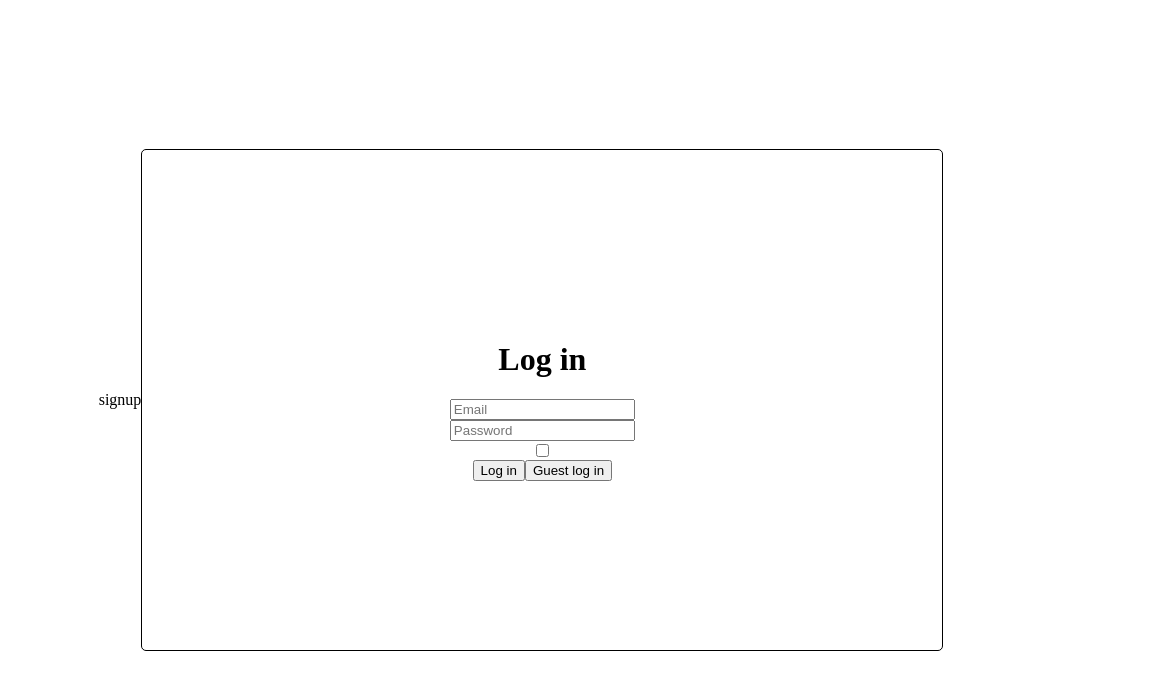
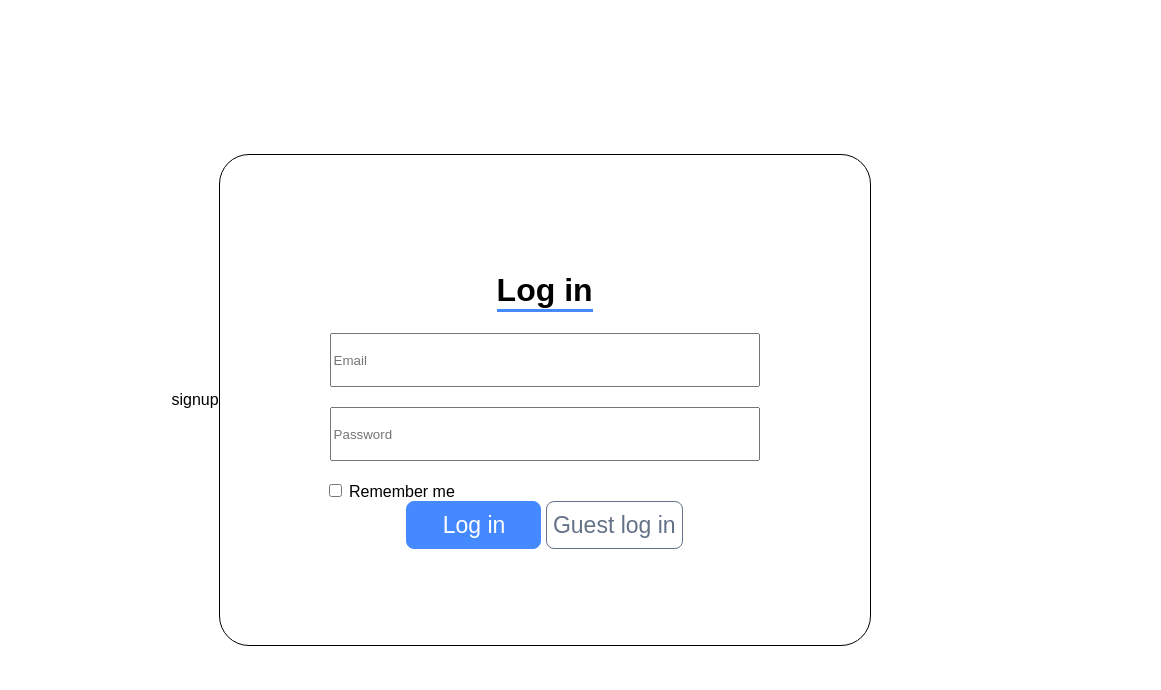
Before and after one commit to artir97/Join, a plain HTML site: page index.html in a window 1280 px wide. Shown: the full height of the page, 119-1280 px from the left. Drawn offline with Linux system fonts and the light colour scheme.

Commit message:
add design to login form

```diff
--- a/index.html
+++ b/index.html
@@ -16,12 +16,15 @@
                     <h1>Log in</h1>
                     <input type="text" placeholder="Email">
                     <input type="text" placeholder="Password">
+                    <div id="remember-div">
                         <input type="checkbox" name="RememberMe" id="remember">
+                        <label for="remember">Remember me</label>
+                    </div>
+
                     <div class="buttons">
                         <button>Log in</button>
                         <button>Guest log in</button>
                     </div>
-
                 </div>
         </div>
     </div>
--- a/style.css
+++ b/style.css
@@ -3,6 +3,7 @@ html{
 }
 body{
     margin: 0;
+    font-family: Arial, Helvetica, sans-serif; /* font ist opensans - arial gerade nur als platzhalter */
 }
 .imagecontainer{
     position: absolute;
@@ -35,11 +36,58 @@ body{
     justify-content: center;
     align-items: center;
     flex-direction: column;
-    height: 500px;
-    width: 800px;
+    height: 490px;
+    width: 650px;
     border: 0.5px solid black;
-    border-radius: 5px;
+    border-radius: 30px;
 }
-.buttons{
-    display: flex;
+
+.login #remember-div {
+    align-self: flex-start;
+    margin-left: 105px;
 }
+
+.login h1 {
+    border-bottom: 3px solid #4589ff;
+}
+
+.login input[type="text"] {
+    width: 422px;
+    height: 48px;
+    margin-bottom: 20px;
+    cursor: pointer;
+
+}
+
+button {
+    cursor: pointer;
+}
+
+.buttons button {
+    border: 1px solid #647188;
+    font-size: 23px;
+    min-width: 135px;
+    height: 48px;
+    border-radius: 8px;
+
+}
+
+.buttons button:first-child {
+    border: 1px solid #4589ff;
+    background-color: #4589ff;
+    color: #fff;
+}
+
+.buttons button:first-child:hover {
+    background-color: #005DFF;
+}
+
+.buttons button:last-child {
+    background-color: #fff;
+    color:#647188;
+}
+
+.buttons button:last-child:hover {
+    color: #4589ff;
+    border-color: #4589ff;
+}
```
Lines whose indentation alone changed are shown as unchanged.
